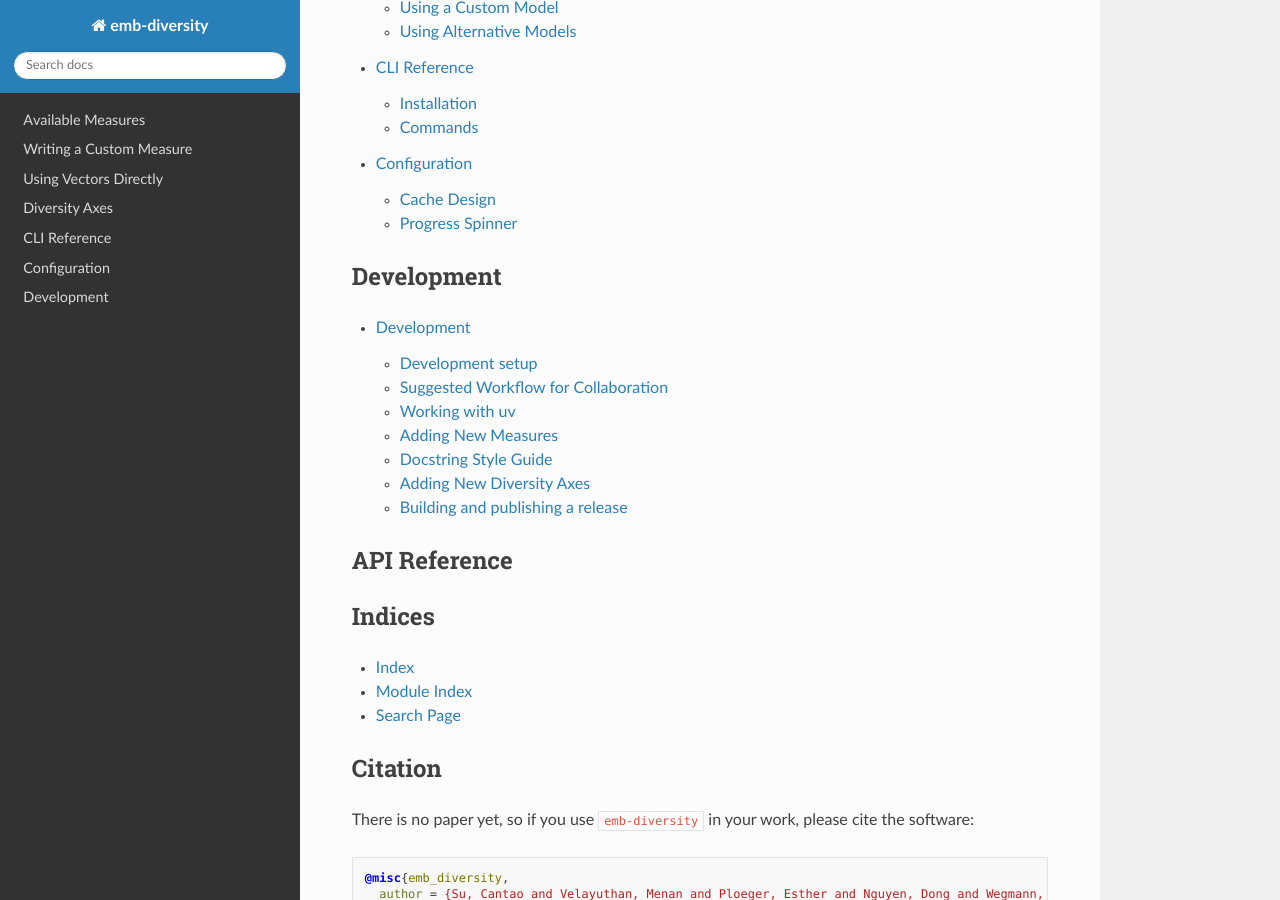
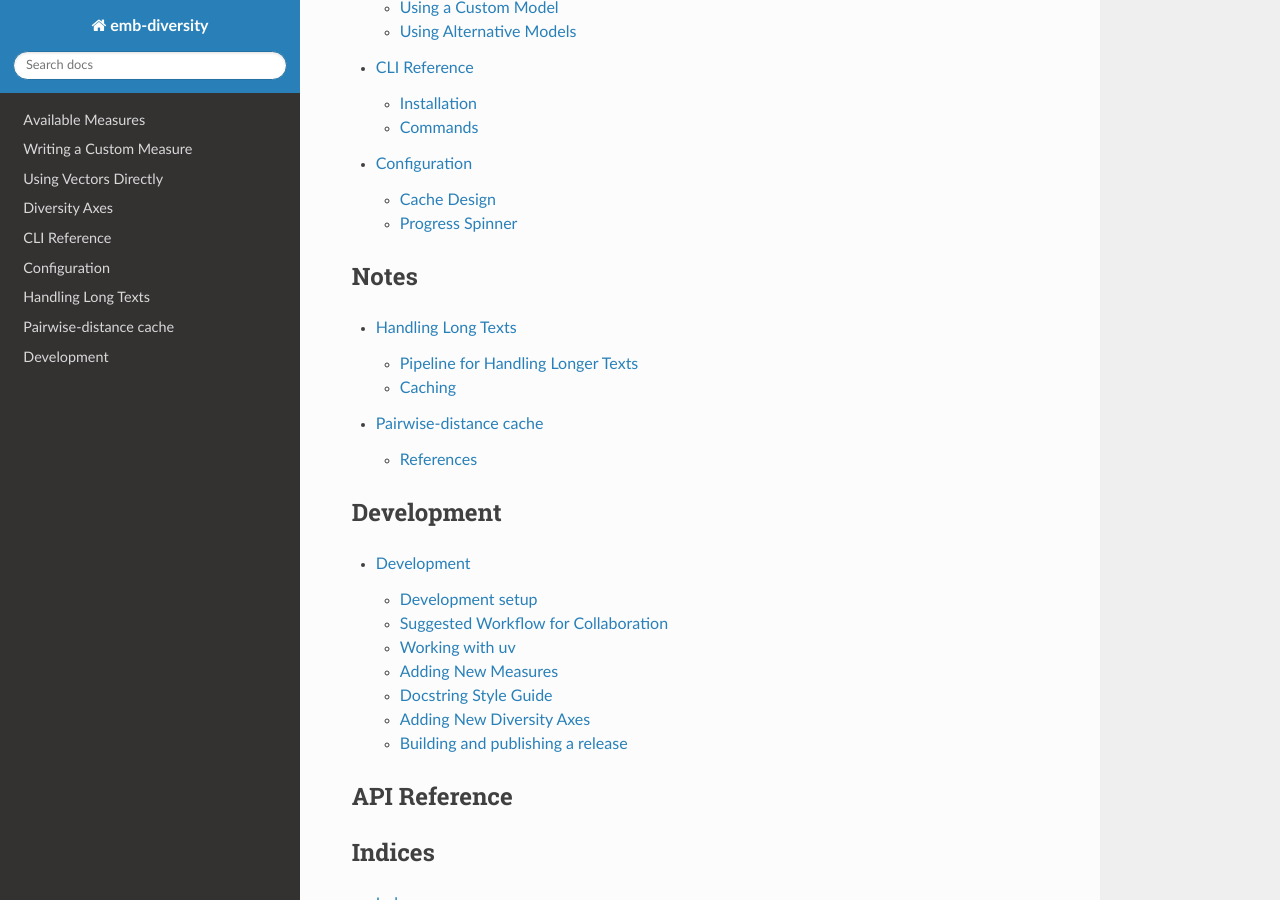
Before and after one commit to nlpsoc/emb-diversity, a Sphinx documentation site: the page built from docs/source/index.md, in a window 1280 px wide and 900 px high, scrolled down 3980 px. Built offline with Sphinx 7.4.7 and the Read the Docs theme 3.1.0, drawn with Linux system fonts in a browser that asks for light colours; pages that are not in the unit, such as notebooks, are missing from menus; some of the changed lines change nothing that is shown.

Commit message:
adds notes on handling long text notes to docs

````diff
--- a/docs/source/index.md
+++ b/docs/source/index.md
@@ -32,6 +32,14 @@ user-guide/cli
 user-guide/configuration
 ```
 
+## Notes
+
+```{toctree}
+:maxdepth: 2
+
+notes
+```
+
 ## Development
 
 ```{toctree}
--- /dev/null
+++ b/docs/source/notes.md
@@ -0,0 +1,155 @@
+# Handling Long Texts
+
+Longer texts demand models that can support longer maximum sequence lengths. When this condition is not satisfied, i.e., when the text token count is larger than the model's maximum sequence
+length  (Lewis et al., 2020; Park et al., 2022), the model resorts to truncation, where it chops and takes the text up until its maximum sequence length.
+This method does not affect texts with strong lead bias (Zhang et al., 2022), where most of the information is presented at the beginning of the text.
+However, there are many text datasets where information is more distributed throughout a text; for these, truncation would not be a suitable strategy.
+Consider the following example:
+
+> ### Example: Effect of Truncation
+>
+> **Document A**
+>
+> **The company conducted an internal investigation into the reported security incident. After reviewing the available evidence and interviewing employees, the investigators concluded that the allegations were**
+> substantiated and that corrective actions would be taken.
+>
+> **Document B**
+>
+> **The company conducted an internal investigation into the reported security incident. After reviewing the available evidence and interviewing employees, the investigators concluded that the allegations were**
+> unfounded and that no further action was required.
+>
+> Suppose a model can only process the bold portion of each document. Since truncation occurs before the final conclusion, both documents become identical from the model's perspective despite conveying opposite meanings.
+
+
+Suppose a model can only process the first portion of each document and the truncation point occurs before the final conclusion. In that case, both documents become identical from the model's perspective despite conveying opposite meanings.
+
+For datasets containing longer texts, we recommend text embedding models that can handle longer maximum sequence lengths.
+However, to support users with compute-constrained environments, the package provides chunking and pooling as a strategy to handle longer text sequences  (Dong
+et al., 2025).
+
+
+## Pipeline for Handling Longer Texts
+
+Our pipeline consists of two steps.
+
+* **Chunking:** In this step, we break text into smaller chunks in multiples of the model's maximum sequence length. The user can specify how many chunks to consider by defining the chunk size (default size being 10).
+* **Pooling:** Once the chunks are independently embedded by the model, we use pooling to obtain a single representation for multiple chunks of a given text. We currently support `mean` (default) and `max` pooling strategies.
+
+
+It is worth mentioning that our cache is designed in such a way as to distinguish between the same text being truncated or chunked.
+They are cached differently, and even chunking with different chunk sizes is handled differently by our caching module.
+An example usage is shown below.
+
+```python
+from emb_diversity import (
+    measure_diversity, mean_pw_dist)
+
+# Long documents that exceed the
+# model's maximum sequence length.
+texts = [doc1, doc2, doc3]
+
+# From the main function:
+measure_diversity(texts,
+    measure="mean_pw_dist",
+    diversity_axis="semantic",
+    chunking_kwargs={"chunking": True,
+                     "chunks": 5,
+                     "pooling": "mean"})
+
+# Or directly from an individual measure:
+mean_pw_dist(texts,
+    diversity_axis="semantic",
+    chunking_kwargs={"chunking": True,
+                     "chunks": 5,
+                     "pooling": "mean"})
+```
+
+Chunking is available both from the main `measure_diversity`
+function and from individual measures, via the same `chunking_kwargs`
+argument.
+
+
+## Caching
+
+Since all measures in our package operate on embeddings, each dataset must first be embedded using an embedding model. We identify two key components that increase computational cost:
+
+* **Document embedding caching:** All data instances are passed through an encoding model to obtain vectors used by the downstream measures. Since this step is shared across all measures and computationally expensive, we employ a disk-level caching strategy.
+* **Pairwise distance measure caching:** The majority of measures rely on pairwise distances as a primary computation. Given their repeated usage across multiple measures and their computational cost, we implement a three-level caching mechanism for this component.
+
+
+### Document embedding caching
+
+We address this by storing text embeddings on disk. We follow a per-text caching strategy, mainly because multiple datasets may share identical texts.
+
+While caching, we ensure that the same document embedded with different text encoders is treated separately. We further increase this granularity
+such that the same text embedded under truncation, `chunks=10`, `chunks=5`, or `chunks=5` with `pooling=mean/max` are all treated as distinct entries.
+This is necessary, as these configurations produce different representations and should not be mixed.
+
+Given a list of texts and an embedding configuration (model, and either truncation or chunking with a chunk count and pooling strategy), the cache proceeds as follows:
+
+* **Key construction.** For each text, we construct a cache key that combines the text content with a suffix describing the embedding configuration. For truncation,
+  the suffix is empty; for chunking, it encodes the chunking and pooling configuration (e.g. `chunk=3|pool=mean`). The final key is obtained by applying a 128-bit `xxhash`
+  over the combined string. This ensures that the same text under different embedding settings (e.g., truncation vs. chunking, different chunk sizes, or different pooling strategies)
+  maps to distinct cache entries.
+* **Lookup.** Each key maps to a file
+    `\path{<cache_dir>/<model>/<hash>.safetensors}`, namespaced by model so
+    different models never interfere. We probe these files in parallel; a text
+    whose file exists is a cache *hit* and its embedding is loaded from
+    disk.
+
+* **Compute misses only.** Texts with no cached file (cache
+    *misses*) are gathered and passed to the embedding model in a single
+    batch. For chunking, each missed text is split into windows, every window is
+    embedded, and the window embeddings are pooled into one vector.
+
+* **Write-through.** The freshly computed embeddings are written to
+    disk, each under its own key, so subsequent runs reuse them.
+
+* **Order-preserving assembly.** Cached and freshly computed
+    embeddings are recombined in the original input order and returned, so the
+    output aligns positionally with the input texts regardless of which were
+    cached.
+
+# Pairwise-distance cache
+
+Many measures require the computation of a matrix of pairwise distances between a dataset's embedding vectors (`scipy.pdist`), which is often the dominant
+computational cost when multiple measures are applied on the same data. We wrap this computation in a two-level cache, checked in order.
+
+* **Key construction.** We construct a cache key from the embedding matrix and the distance measure configuration. This includes a fingerprint of the input embeddings and an identifier for the metric and its parameters. This ensures that different inputs, or the same inputs under different measure settings, are treated as distinct cache entries.
+* **Level~1 ---> in-memory.** We first check a bounded least-recently-used (LRU) cache in the running process. On a hit, the condensed distance array is returned immediately without any disk access. The cache stores up to a fixed number of matrices (default 4); older entries are evicted on overflow, and the cache can also be disabled entirely.
+* **Level~2 ---> on disk.** On an in-memory miss, we check for a `safetensors` file indexed by the same fingerprint and measure. On a hit, the array is loaded, promoted to the in-memory cache, and returned. This cache persists across processes, allowing results computed in earlier runs (e.g., separate scheduler jobs) to be reused without recomputation.
+* **Level~3 ---> compute and write-through.** If both cache levels miss, we compute the pairwise distances using `scipy.pdist`. The result is then written through both the in-memory and disk caches before being returned, ensuring subsequent calls can reuse it.
+
+### References
+
+Zican Dong, Tianyi Tang, Junyi Li, and Wayne Xin
+Zhao. 2025. A survey on long text modeling with
+transformers. Preprint, arXiv:2302.14502.
+
+Mike Lewis, Yinhan Liu, Naman Goyal, Marjan
+Ghazvininejad, Abdelrahman Mohamed, Omer Levy,
+Veselin Stoyanov, and Luke Zettlemoyer. 2020.
+BART: Denoising sequence-to-sequence pre-training
+for natural language generation, translation, and com-
+prehension. In Proceedings of the 58th Annual Meet-
+ing of the Association for Computational Linguistics,
+pages 7871–7880, Online. Association for Computa-
+tional Linguistics
+
+Hyunji Hayley Park, Yogarshi Vyas, and Kashif Shah.
+2022. Efficient classification of long documents us-
+ing transformers. In Proceedings of the 60th Annual
+Meeting of the Association for Computational Lin-
+guistics (Volume 2: Short Papers), pages 702–709,
+Dublin, Ireland. Association for Computational Lin-
+guistics.
+
+Yusen Zhang, Ansong Ni, Ziming Mao, Chen Henry Wu,
+Chenguang Zhu, Budhaditya Deb, Ahmed Awadallah,
+Dragomir Radev, and Rui Zhang. 2022. Summn: A
+multi-stage summarization framework for long input
+dialogues and documents. In Proceedings of the 60th
+Annual Meeting of the Association for Computational
+Linguistics (Volume 1: Long Papers), pages 1592–
+1604, Dublin, Ireland. Association for Computational
+Linguistics.
````
